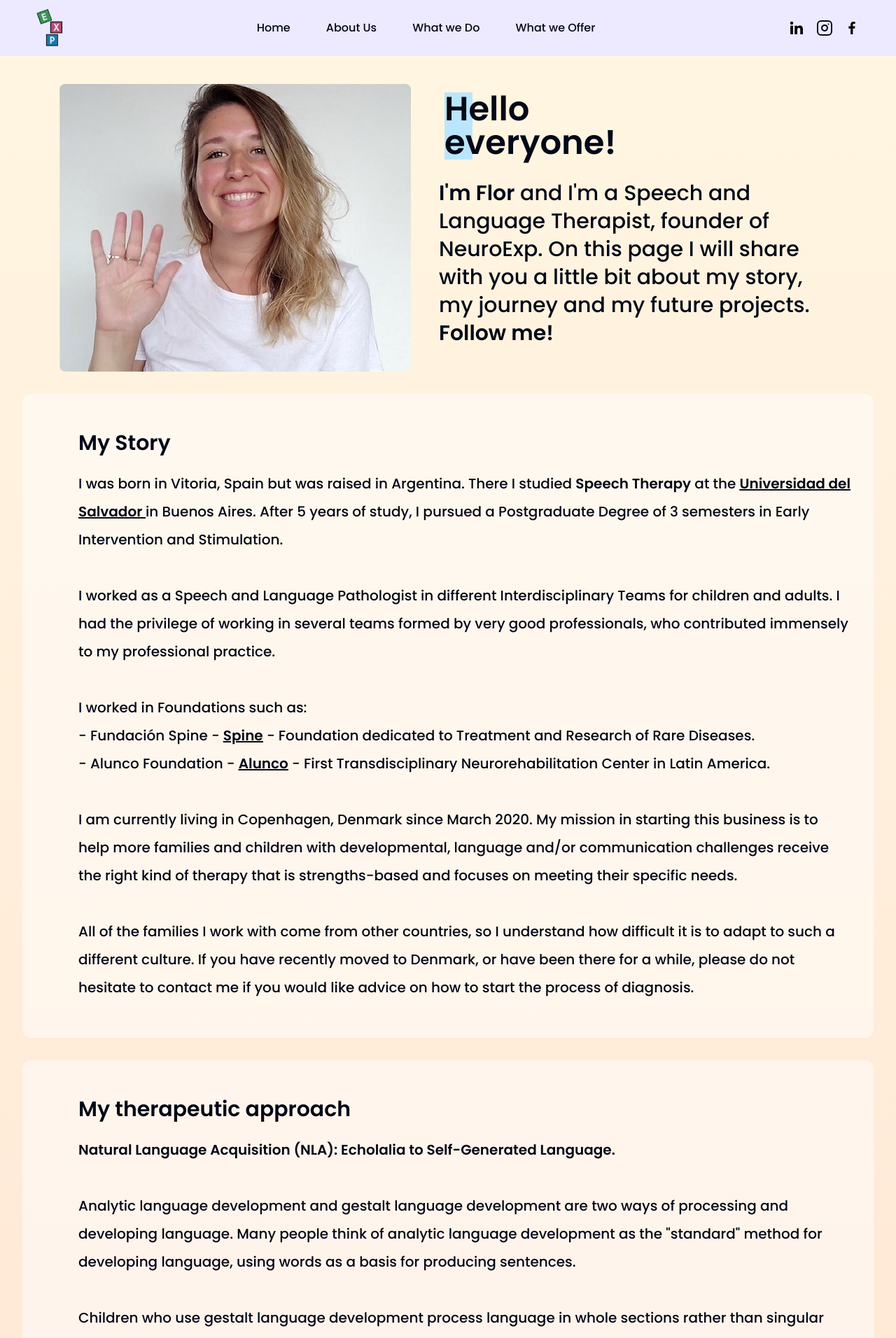
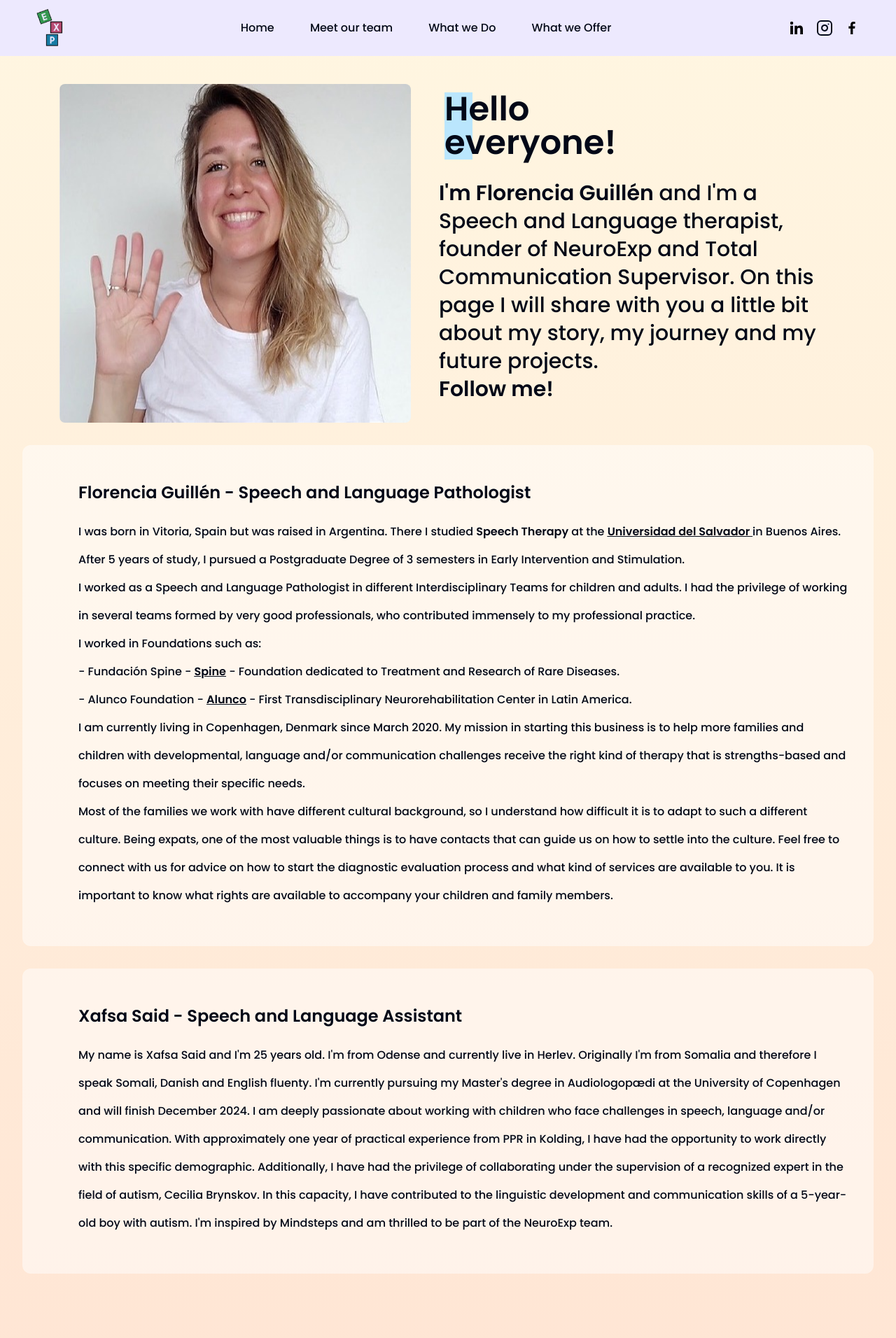
Before and after one commit to macupon/neuroExp, a React (Vite) app: page /aboutus in a window 1280 px wide. Shown: the top 1912 px of the page at 70% size. Built offline with nearby package versions, Linux system fonts and the light colour scheme.

Commit message:
first commit netlify

```diff
--- a/package.json
+++ b/package.json
@@ -15,6 +15,7 @@
     "@radix-ui/react-radio-group": "^1.1.3",
     "@radix-ui/react-slot": "^1.0.2",
     "@radix-ui/react-toast": "^1.1.5",
+    "@react-spring/parallax": "^9.7.3",
     "class-variance-authority": "^0.7.0",
     "clsx": "^2.1.0",
     "embla-carousel-react": "8.0.0-rc19",
--- a/src/components/ui/Navbar.jsx
+++ b/src/components/ui/Navbar.jsx
@@ -54,7 +54,7 @@ useEffect(() => {
 
     return (
         <>
-        <header className="bg-violet-100">
+        <header className="bg-violet-100 md:sticky md:top-0">
             <nav className="flex justify-between items-center w-[92%] mx-auto h-20 ">
                 <div>
                     <img src={navLogo} alt="logo" className="w-10" />
@@ -67,7 +67,7 @@ useEffect(() => {
                             <Link to="/" className="hover:text-gray-500">Home</Link>
                         </li>
                         <li>
-                            <Link to="/aboutus" className="hover:text-gray-500">About Us</Link>
+                            <Link to="/aboutus" className="hover:text-gray-500">Meet our team</Link>
                         </li>
                         <li>
                             <Link to="/whatwedo" className="hover:text-gray-500">What we Do</Link>
--- a/src/pages/AboutUs.jsx
+++ b/src/pages/AboutUs.jsx
@@ -1,95 +1,159 @@
-import florImg from '../../public/florImg.jpeg'
+/* eslint-disable react/no-unescaped-entities */
+import florImg from "../../public/florImg.jpeg";
 
 export default function AboutUs() {
   return (
+    <div className="flex flex-wrap p-6 md:p-8  md:items-center lg:items-center">
+      <div className="flex flex-col md:flex-row md:justify-center">
+        <img
+          src={florImg}
+          alt="Florencia"
+          className="md:w-3/6 md:h-[330px] md:mt-6 lg:mt-2 lg:h-auto lg:w-auto rounded-lg"
+        />
 
-      <div className='flex flex-wrap p-6 md:p-8  md:items-center lg:items-center'>
-
-        <div className='flex flex-col md:flex-row md:justify-center'>
-
-          <img src={florImg} alt="Florencia" className='md:w-3/6 md:h-[330px] md:mt-6 lg:mt-2 lg:h-auto md:mt-0 lg:w-auto rounded-lg' />
-
-          <div className='md:w-1/2'>
-            <h1 className='bg-sky-200 my-5 w-10 font-bold md:ml-8 lg:ml-12 text-3xl md:text-4xl lg:text-5xl'>Hello everyone!</h1>
-            <p className='mb-5 p-2 leading-8 md:leading-8 lg:leading-10 md:ml-8 text-xl md:text-2xl text-4sm lg:text-3xl '>
-              <b>I'm Flor</b> and I'm a Speech and Language Therapist, founder of NeuroExp. On this page I will share with you a little bit
-              about my story, my journey and my future projects.
-              <br/>
+        <div className="md:w-1/2">
+          <h1 className="bg-sky-200 my-5 w-10 font-bold md:ml-8 lg:ml-12 text-3xl md:text-4xl lg:text-5xl">
+            Hello everyone!
+          </h1>
+          <p className="mb-5 p-2 leading-8 md:leading-8 lg:leading-10 md:ml-8 text-xl md:text-2xl text-4sm lg:text-3xl ">
+            <b>I'm Florencia Guillén</b> and I'm a Speech and Language therapist, founder of
+            NeuroExp and Total Communication Supervisor. On this page I will share with you a little bit about my
+            story, my journey and my future projects.
+            <br />
             <b>Follow me!</b>
           </p>
         </div>
-
       </div>
 
-
-        <div className='bg-white/50 p-4 md:p-8 mt-8 rounded-xl'>
-          <h2 className='mt-5 mb-5 font-bold md:ml-0 lg:ml-12 text-2xl lg:text-3xl'>My Story</h2>
-          <p className='mb-5 leading-7 md:leading-8 lg:leading-10 md:ml-0  md:text-md lg:ml-12  lg:text-xl'>
-            I was born in Vitoria, Spain but was raised in Argentina. There I studied <b>Speech Therapy</b> at
-            the <b><u><a href="https://medi.usal.edu.ar/medi_carrera-fonoaudiologia">Universidad del Salvador </a></u></b>
-            in Buenos Aires. After 5 years of study, I pursued a Postgraduate Degree of 3 semesters in Early Intervention
-            and Stimulation. <br/>
-            <br/>
-            I worked as a Speech and Language Pathologist in different Interdisciplinary Teams for children and adults.
-            I had the privilege of working in several teams formed by very good professionals, who contributed immensely
-            to my professional practice.
-            <br/><br/>
-            I worked in Foundations such as: <br/>
-
-              - Fundación Spine - <b><u><a href="https://www.spine.org.ar/ ">Spine</a></u></b> - Foundation dedicated to
-              Treatment and Research of Rare Diseases.<br/>
-
-              - Alunco Foundation - <b><u><a href="https://alunco.org/">Alunco</a></u></b> - First Transdisciplinary
-              Neurorehabilitation Center in Latin America.<br/>
-
-            <br/>
-            I am currently living in Copenhagen, Denmark since March 2020. My mission in starting this business is to help
-            more families and children with developmental, language and/or communication challenges receive the right kind
-            of therapy that is strengths-based and focuses on meeting their specific needs.<br/>
-            <br/>
-            All of the families I work with come from other countries, so I understand how difficult it is to adapt to
-            such a different culture. If you have recently moved to Denmark, or have been there for a while, please do not
-            hesitate to contact me if you would like advice on how to start the process of diagnosis.
+      <div className="bg-white/50 p-4 md:p-8 mt-8 rounded-xl">
+        <h2 className="mt-5 mb-5 font-bold md:ml-0 lg:ml-12 text-xl lg:text-2xl">
+        Florencia Guillén - Speech and Language Pathologist
+        </h2>
+        <p className="mb-5 leading-7 md:leading-8 lg:leading-10 md:ml-0  md:text-md lg:ml-12  ">
+          I was born in Vitoria, Spain but was raised in Argentina. There I
+          studied <b>Speech Therapy</b> at the{" "}
+          <b>
+            <u>
+              <a href="https://medi.usal.edu.ar/medi_carrera-fonoaudiologia">
+                Universidad del Salvador{" "}
+              </a>
+            </u>
+          </b>
+          in Buenos Aires. After 5 years of study, I pursued a Postgraduate
+          Degree of 3 semesters in Early Intervention and Stimulation.
+          <br />
+          I worked as a Speech and Language Pathologist in different
+          Interdisciplinary Teams for children and adults. I had the privilege
+          of working in several teams formed by very good professionals, who
+          contributed immensely to my professional practice.
+          <br />
+          I worked in Foundations such as: <br />- Fundación Spine -{" "}
+          <b>
+            <u>
+              <a href="https://www.spine.org.ar/ ">Spine</a>
+            </u>
+          </b>{" "}
+          - Foundation dedicated to Treatment and Research of Rare Diseases.
+          <br />- Alunco Foundation -{" "}
+          <b>
+            <u>
+              <a href="https://alunco.org/">Alunco</a>
+            </u>
+          </b>{" "}
+          - First Transdisciplinary Neurorehabilitation Center in Latin America.
+          <br />
+          I am currently living in Copenhagen, Denmark since March 2020. My
+          mission in starting this business is to help more families and
+          children with developmental, language and/or communication challenges
+          receive the right kind of therapy that is strengths-based and focuses
+          on meeting their specific needs.
+          <br />
+          Most of the families we work with have different cultural background, so I understand how difficult it is to adapt to such a different culture. Being expats, one of the most valuable things is to have contacts that can guide us on how to settle into the culture. Feel free to connect with us for advice on how to start the diagnostic evaluation process and what kind of services are available to you. It is important to know what rights are available to accompany your children and family members.
+        </p>
+      </div>
+      <div className="bg-white/50 p-4 md:p-8 mt-8 rounded-xl">
+        <h2 className="mt-5 mb-5 font-bold md:ml-0 lg:ml-12 text-xl lg:text-2xl">
+        Xafsa Said - Speech and Language Assistant
+        </h2>
+        <p className="mb-5 leading-7 md:leading-8 lg:leading-10 md:ml-0  md:text-md lg:ml-12  ">
+          My name is Xafsa Said and I'm 25 years old. I'm from Odense and currently live in Herlev.
+          Originally I'm from Somalia and therefore I speak Somali, Danish and English fluenty.
+          I'm currently pursuing my Master's degree in Audiologopædi at the University of Copenhagen and will finish December 2024.
+          I am deeply passionate about working with children who face challenges in speech, language and/or communication. With approximately one year of practical experience from PPR in Kolding, I have had the opportunity to work directly with this specific demographic.
+          Additionally, I have had the privilege of collaborating under the supervision of a recognized expert in the field of autism, Cecilia Brynskov.
+          In this capacity, I have contributed to the linguistic development and communication skills of a 5-year-old boy with autism.
+          I'm inspired by Mindsteps and am thrilled to be part of the NeuroExp team.
         </p>
       </div>
 
 
 
-        <div className='bg-white/50 p-4 md:p-8 mt-8 rounded-xl'>
-          <h2 className='mt-5 mb-5 font-bold md:ml-0 lg:ml-12 text-2xl lg:text-3xl'>My therapeutic approach</h2>
-          <p className='mb-5 leading-7 md:leading-8 lg:leading-10 md:ml-0  md:text-md lg:ml-12  lg:text-xl'>
-            <b>Natural Language Acquisition (NLA): Echolalia to Self-Generated Language.</b>
-            <br/>
-            <br/>
-            Analytic language development and gestalt language development are two ways of processing and
-            developing language. Many people think of analytic language development as the "standard"
-            method for developing language, using words as a basis for producing sentences.<br/>
-            <br/>
-            Children who use gestalt language development process language in whole sections rather than
-            singular words...at first. Although we all use some echolalia, echolalia is the essential part
-            of language development for gestalt processors. Both analytic language development and gestalt
-            language development are normal and natural! (Ann Peters, 1983)<br/>
-            <br/><b>For more information:</b>
+    </div>
+  );
+}
+
+
+      {/* <div className="bg-white/50 p-4 md:p-8 mt-8 rounded-xl">
+        <h2 className="mt-5 mb-5 font-bold md:ml-0 lg:ml-12 text-2xl lg:text-3xl">
+          My therapeutic approach
+        </h2>
+        <p className="mb-5 leading-7 md:leading-8 lg:leading-10 md:ml-0  md:text-md lg:ml-12  lg:text-xl">
+          <b>
+            Natural Language Acquisition (NLA): Echolalia to Self-Generated
+            Language.
+          </b>
+          <br />
+          <br />
+          Analytic language development and gestalt language development are two
+          ways of processing and developing language. Many people think of
+          analytic language development as the "standard" method for developing
+          language, using words as a basis for producing sentences.
+          <br />
+          <br />
+          Children who use gestalt language development process language in
+          whole sections rather than singular words...at first. Although we all
+          use some echolalia, echolalia is the essential part of language
+          development for gestalt processors. Both analytic language development
+          and gestalt language development are normal and natural! (Ann Peters,
+          1983)
+          <br />
+          <br />
+          <b>For more information:</b>
           {/* <br/>
             - file:///C:/Users/maria/Downloads/GLP_Handout_English.Spanish_Final.pdf
-            <br/> */}
             <br/>
-            - <a href="https://www.meaningfulspeech.com/"> <u>Meaningful Speech &#8482;</u></a><b/>
-            <br/>
-            - <a href="https://www.northernspeech.com/nla-natural-language-acquisition/natural-language-acquisition-in-autism-echolalia-to-self-generated-language-level-1/"><u>Northern Speech Services</u></a>
+          <br />-{" "}
+          <a href="https://www.meaningfulspeech.com/">
+            {" "}
+            <u>Meaningful Speech &#8482;</u>
+          </a>
+          <b />
+          <br />-{" "}
+          <a href="https://www.northernspeech.com/nla-natural-language-acquisition/natural-language-acquisition-in-autism-echolalia-to-self-generated-language-level-1/">
+            <u>Northern Speech Services</u>
+          </a>
         </p>
-          <p className='mt-8 mb-5 md:leading-7 md:ml-0  md:text-md lg:ml-12  lg:text-xl'>
+        <p className="mt-8 mb-5 md:leading-7 md:ml-0  md:text-md lg:ml-12  lg:text-xl">
           <b>
-              Theoretical Foundations of Sensory Integration: From Theory to Identification - Erna Blanche.<br/>
-              Inside Out - <a href="https://sensoryslp.mykajabi.com/"><u>Sensory Certificate Course for SLP</u></a>.<br/>
-              <a href="https://learnplaythrive.com/aac/"><u>Authentic AAC</u></a> - Implementing Communication Systems for Autonomy & Connection.
-              <br/>
-              <a href="https://learnplaythrive.com/unmasc/"><u>Let’s UNMASC</u></a>- Understanding the Needs and Motivations of Autistic Social
-              Communication.<br/>
+            Theoretical Foundations of Sensory Integration: From Theory to
+            Identification - Erna Blanche.
+            <br />
+            Inside Out -{" "}
+            <a href="https://sensoryslp.mykajabi.com/">
+              <u>Sensory Certificate Course for SLP</u>
+            </a>
+            .<br />
+            <a href="https://learnplaythrive.com/aac/">
+              <u>Authentic AAC</u>
+            </a>{" "}
+            - Implementing Communication Systems for Autonomy & Connection.
+            <br />
+            <a href="https://learnplaythrive.com/unmasc/">
+              <u>Let’s UNMASC</u>
+            </a>
+            - Understanding the Needs and Motivations of Autistic Social
+            Communication.
+            <br />
           </b>
         </p>
-        </div>
-      </div>
-
-  )
-}
+      </div> */}
```
Also changed, not shown: src/components/demo/ProfileForm.jsx (+70 -71 lines), src/pages/IndexExp.jsx (+20 -3 lines), 2 other files (tests, documents, lock files or other folders). Lines whose indentation alone changed are shown as unchanged.
